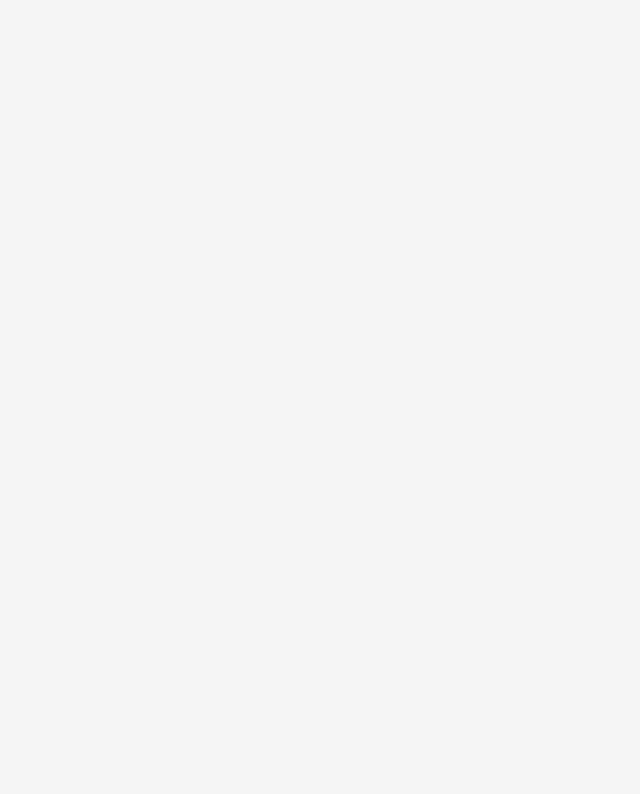
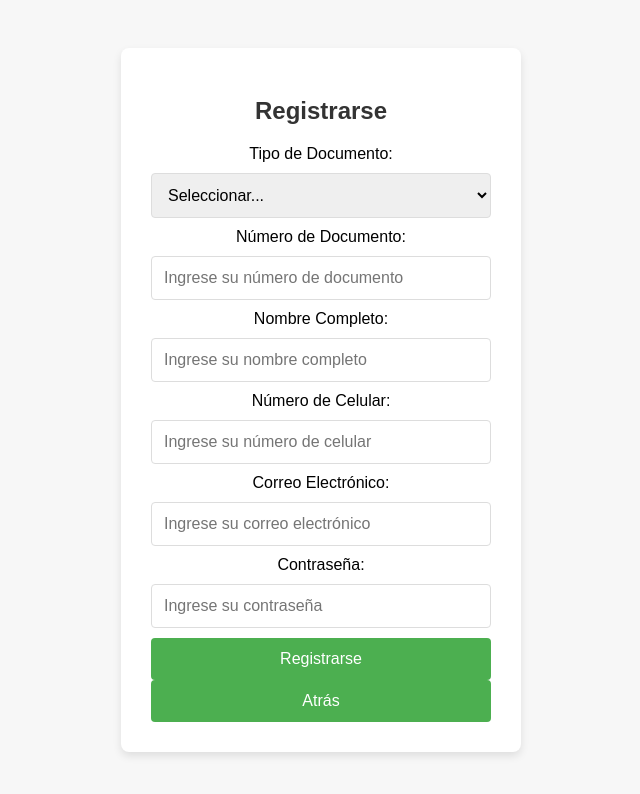
Before and after one commit to juliancape/svs-backend, a React (Create React App) app in the folder svs-frontend/: page /register in a window 1280 px wide. Before the commit this address had no page. Shown: the top 794 px of the page, without its empty margins (319-959 px from the left). Built offline with nearby package versions, Linux system fonts and the light colour scheme.

Commit message:
Creación de Componentes/Páginas de Registrar Usuario

```diff
--- a/svs-frontend/src/App.js
+++ b/svs-frontend/src/App.js
@@ -1,13 +1,18 @@
 import React from "react";
 import { BrowserRouter as Router, Routes, Route } from "react-router-dom";
 import Home from "./components/Home";
-
+import Login from "./components/Login";
+import ElectionList from "./components/ElectionList";
+import Register from "./components/Register";
 
 function App() {
   return (
     <Router>
       <Routes>
         <Route path="/" element={<Home />} />
+        <Route path="/login" element={<Login />} />
+        <Route path="/register" element={<Register />} />
+        <Route path="/elections" element={<ElectionList />} />
       </Routes>
     </Router>
   );
--- /dev/null
+++ b/svs-frontend/src/components/Register.js
@@ -0,0 +1,121 @@
+import React, { useState } from 'react';
+import { useNavigate } from "react-router-dom";
+import '../styles/Register.css';
+
+const Register = () => {
+    const [formData, setFormData] = useState({
+        documentNumber: '',
+        documentType: '',
+        name: '',
+        phoneNumber: '',
+        email: '',
+        password: '',
+    });
+
+    const [error, setError] = useState('');
+    const navigate = useNavigate();
+    const handleChange = (e) => {
+        const { name, value } = e.target;
+        setFormData({
+            ...formData,
+            [name]: value,
+        });
+    };
+
+    const handleSubmit = (e) => {
+        e.preventDefault();
+        if (
+            !formData.documentNumber ||
+            !formData.documentType ||
+            !formData.name ||
+            !formData.phoneNumber ||
+            !formData.email ||
+            !formData.password
+        ) {
+            setError('Todos los campos son obligatorios');
+            return;
+        }
+
+        console.log('Formulario enviado', formData);
+        setFormData({
+            documentNumber: '',
+            documentType: '',
+            name: '',
+            phoneNumber: '',
+            email: '',
+            password: '',
+        });
+        setError('');
+    };
+
+    return (
+        <div className="register-container">
+            <div className="register-form">
+                <h2>Registrarse</h2>
+                <form onSubmit={handleSubmit}>
+                    {error && <div className="error">{error}</div>}
+                    <label>Tipo de Documento:</label>
+                    <select
+                        name="documentType"
+                        value={formData.documentType}
+                        onChange={handleChange}
+                    >
+                        <option value="">Seleccionar...</option>
+                        <option value="Cedula">Cédula</option>
+
+                    </select>
+
+                    <label>Número de Documento:</label>
+                    <input
+                        type="text"
+                        name="documentNumber"
+                        value={formData.documentNumber}
+                        onChange={handleChange}
+                        placeholder="Ingrese su número de documento"
+                    />
+
+                    <label>Nombre Completo:</label>
+                    <input
+                        type="text"
+                        name="name"
+                        value={formData.name}
+                        onChange={handleChange}
+                        placeholder="Ingrese su nombre completo"
+                    />
+
+                    <label>Número de Celular:</label>
+                    <input
+                        type="text"
+                        name="phoneNumber"
+                        value={formData.phoneNumber}
+                        onChange={handleChange}
+                        placeholder="Ingrese su número de celular"
+                    />
+
+                    <label>Correo Electrónico:</label>
+                    <input
+                        type="email"
+                        name="email"
+                        value={formData.email}
+                        onChange={handleChange}
+                        placeholder="Ingrese su correo electrónico"
+                    />
+
+                    <label>Contraseña:</label>
+                    <input
+                        type="password"
+                        name="password"
+                        value={formData.password}
+                        onChange={handleChange}
+                        placeholder="Ingrese su contraseña"
+                    />
+
+                    <button type="submit">Registrarse</button><br></br>
+                    <button onClick={() => navigate("/")}>Atrás</button>
+                </form>
+            </div>
+        </div>
+    );
+};
+
+export default Register;
--- /dev/null
+++ b/svs-frontend/src/styles/Register.css
@@ -0,0 +1,62 @@
+.register-container {
+    display: flex;
+    justify-content: center;
+    align-items: center;
+    min-height: 100vh;
+    background-color: #f7f7f7dd;
+    font-family: 'Arial', sans-serif;
+    padding: 0 20px;
+}
+
+.register-form {
+    background-color: #ffffff;
+    padding: 30px;
+    border-radius: 8px;
+    box-shadow: 0 4px 8px rgba(0, 0, 0, 0.1);
+    width: 100%;
+    max-width: 400px;
+    text-align: center;
+    box-sizing: border-box;
+}
+
+h2 {
+    margin-bottom: 20px;
+    font-size: 24px;
+    color: #333;
+}
+
+input,select {
+    width: 100%;
+    padding: 12px;
+    margin: 10px 0;
+    border: 1px solid #ddd;
+    border-radius: 4px;
+    font-size: 16px;
+    box-sizing: border-box;
+}
+
+button {
+    width: 100%;
+    padding: 12px;
+    background-color: #4CAF50;
+    color: white;
+    border: none;
+    border-radius: 4px;
+    font-size: 16px;
+    cursor: pointer;
+}
+
+button:disabled {
+    background-color: #ccc;
+}
+
+button:hover:not(:disabled) {
+    background-color: #45a049;
+}
+
+/* Estilo de los mensajes de error */
+.error {
+    color: red;
+    font-size: 14px;
+    margin-top: 10px;
+}
```
Also changed, not shown: svs-frontend/src/api.js (added, +7 -0 lines), svs-frontend/src/components/Elections.js (added), svs-frontend/src/components/Login.js (added).
